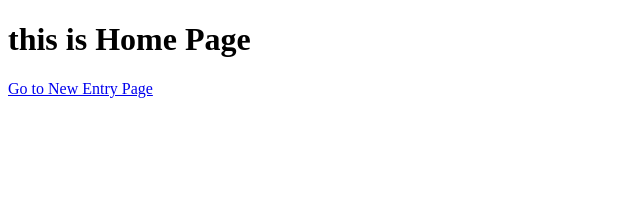
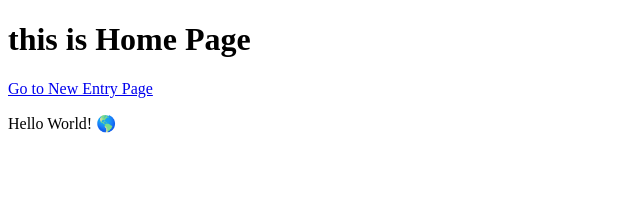
Before and after one commit to RadekKosiada/journal-app, a Next.js app: page / in a window 1280 px wide. Shown: the top 204 px of the page, without its empty margins (0-640 px from the left). Built offline with nearby package versions, Linux system fonts and the light colour scheme.

Commit message:
add tiptap

```diff
--- a/package.json
+++ b/package.json
@@ -9,6 +9,9 @@
     "lint": "eslint"
   },
   "dependencies": {
+    "@tiptap/pm": "^3.11.0",
+    "@tiptap/react": "^3.11.0",
+    "@tiptap/starter-kit": "^3.11.0",
     "next": "16.0.3",
     "react": "19.2.0",
     "react-dom": "19.2.0"
--- a/src/app/new-entry/page.tsx
+++ b/src/app/new-entry/page.tsx
@@ -1,11 +1,11 @@
-
+import Tiptap from "@/ui/tiptap";
 import ClientNewEntry from "./ClientNewEntry";
 
 export default function NewEntry() {
     return (
         <>
             <ClientNewEntry />
-
+            <Tiptap />
         </>
     )
 
--- a/src/app/page.tsx
+++ b/src/app/page.tsx
@@ -1,3 +1,4 @@
+import Tiptap from "@/ui/tiptap";
 import Link from "next/link";
 
 export default function Home() {
@@ -5,6 +6,7 @@ export default function Home() {
         <>
             <h1>this is Home Page</h1>
             <Link href="/new-entry">Go to New Entry Page</Link>
+            <Tiptap />
         </>
 
     );
--- /dev/null
+++ b/src/ui/tiptap/index.tsx
@@ -0,0 +1,18 @@
+'use client'
+
+import { EditorContent, useEditor } from '@tiptap/react'
+import StarterKit from '@tiptap/starter-kit'
+
+const Tiptap = () => {
+    const editor = useEditor({
+        extensions: [StarterKit],
+        content: '<p>Hello World! 🌎️</p>',
+        // Don't render immediately on the server to avoid SSR issues
+        immediatelyRender: false,
+    })
+
+    return <EditorContent editor={editor} />
+}
+
+
+export default Tiptap
```
Also changed, not shown: 1 other file (tests, documents, lock files or other folders).
